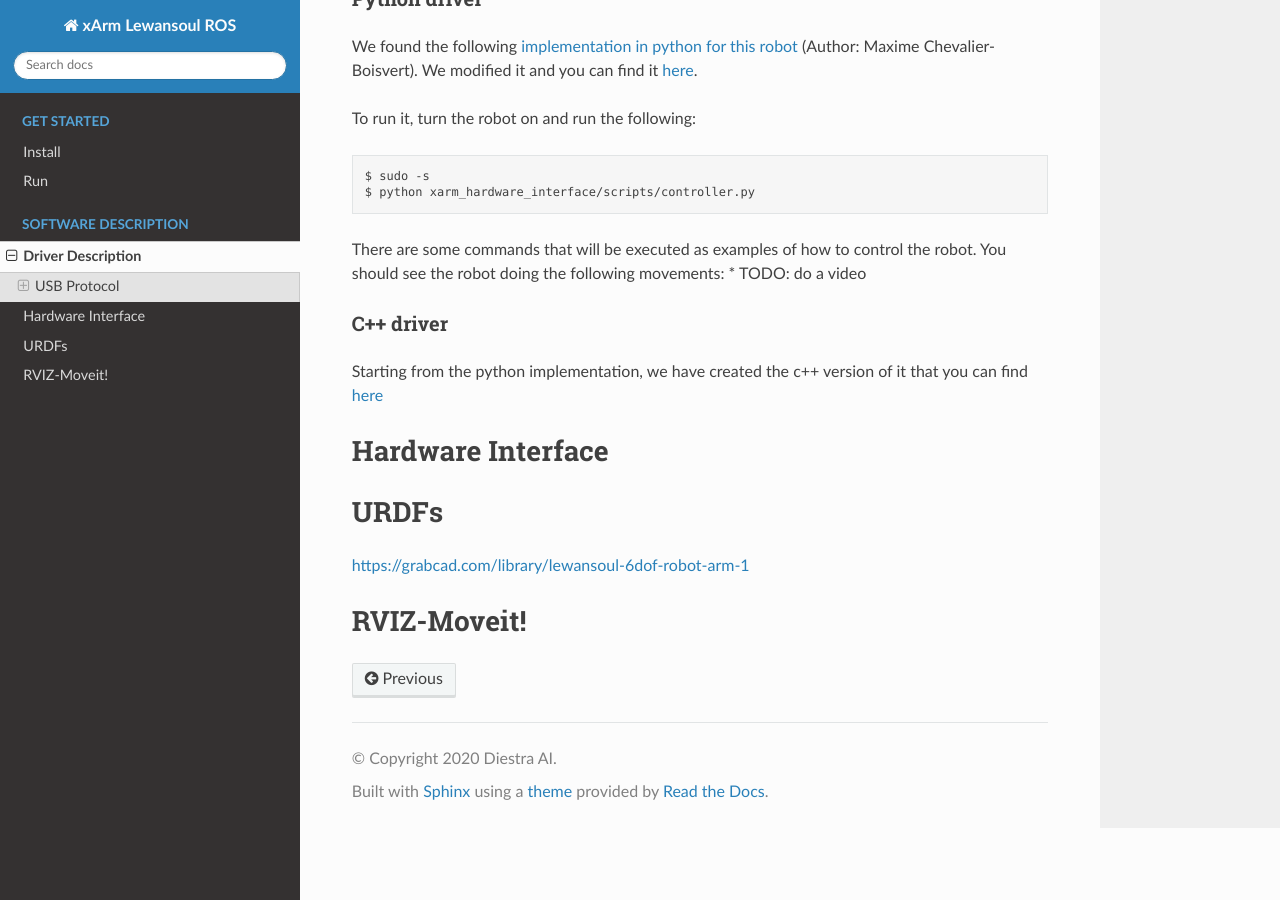
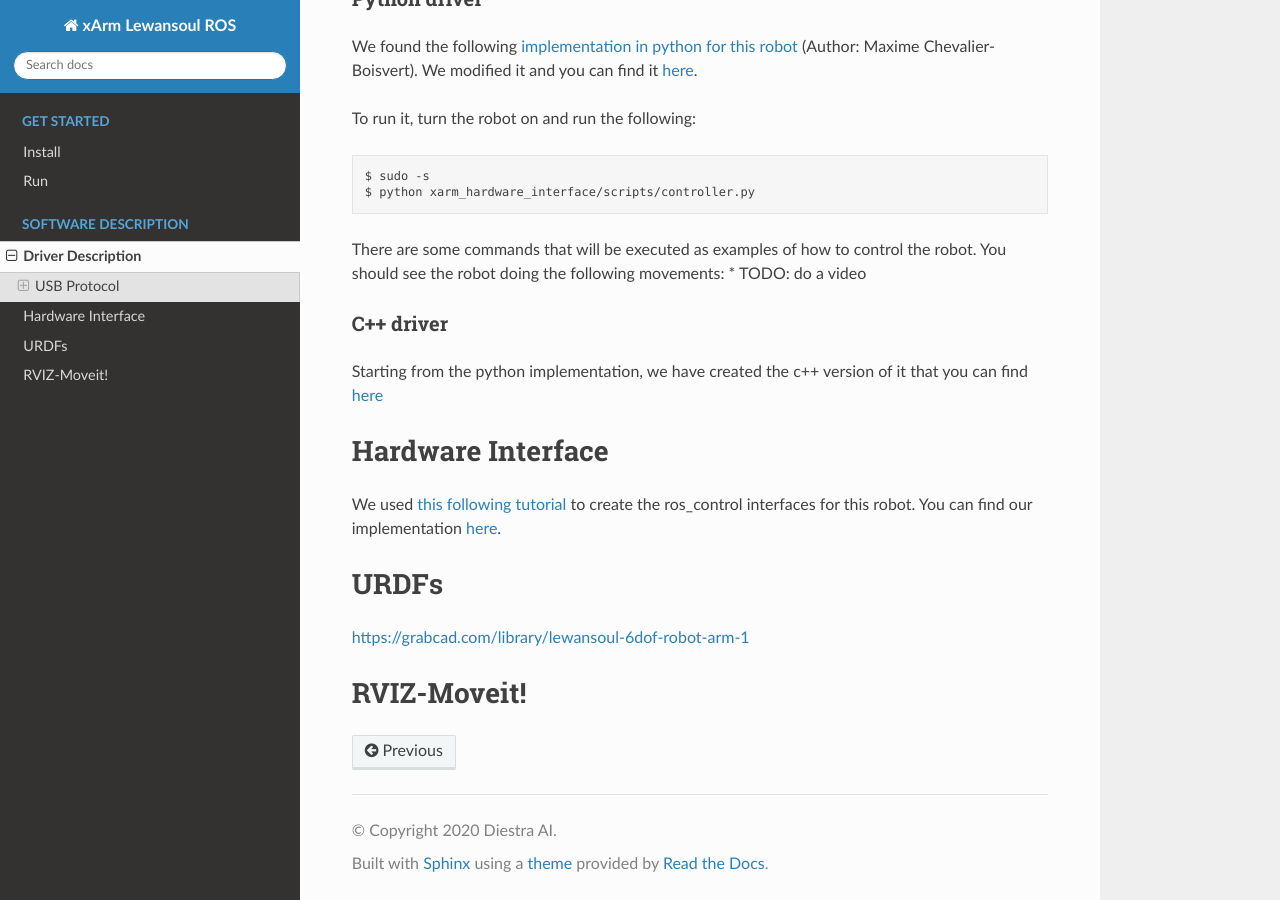
Before and after one commit to daira-ai/xArm_Lewansoul_ROS, a Sphinx documentation site: the page built from docs/user_guide/1_2_software_description.rst, in a window 1280 px wide and 900 px high, scrolled down 1093 px. Built offline with Sphinx 7.4.7 and the Read the Docs theme 2.0.0, drawn with Linux system fonts in a browser that asks for light colours.

Commit message:
Update 1_2_software_description.rst

```diff
--- a/docs/user_guide/1_2_software_description.rst
+++ b/docs/user_guide/1_2_software_description.rst
@@ -71,6 +71,7 @@ Starting from the python implementation, we have created the c++ version of it t
 
 Hardware Interface
 ==================
+We used `this following tutorial <https://www.slaterobotics.com/blog/5abd8a1ed4442a651de5cb5b/how-to-implement-ros_control-on-a-custom-robot>`_ to create the ros_control interfaces for this robot. You can find our implementation `here <https://github.com/diestra-ai/xArm_Lewansoul_ROS/tree/melodic-devel/xarm_hardware_interface>`_.
 
 URDFs
 =====
```
